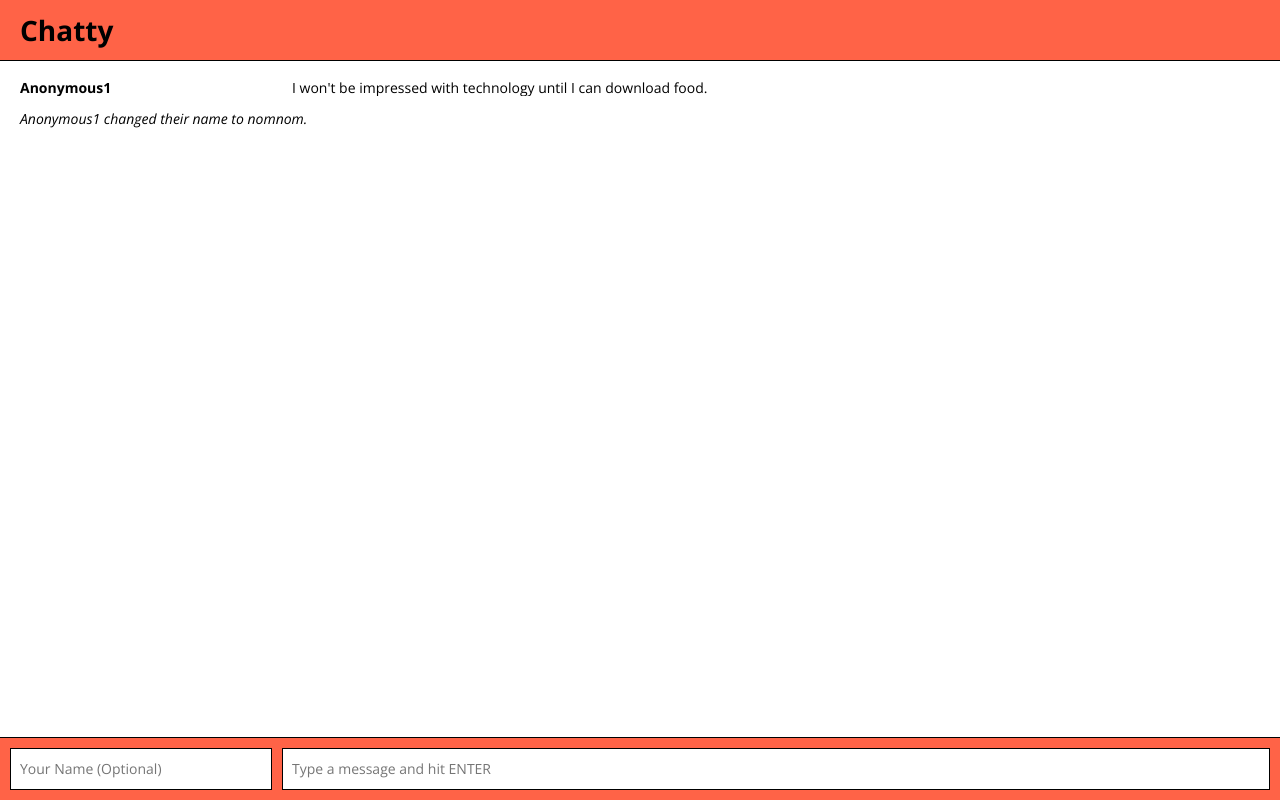
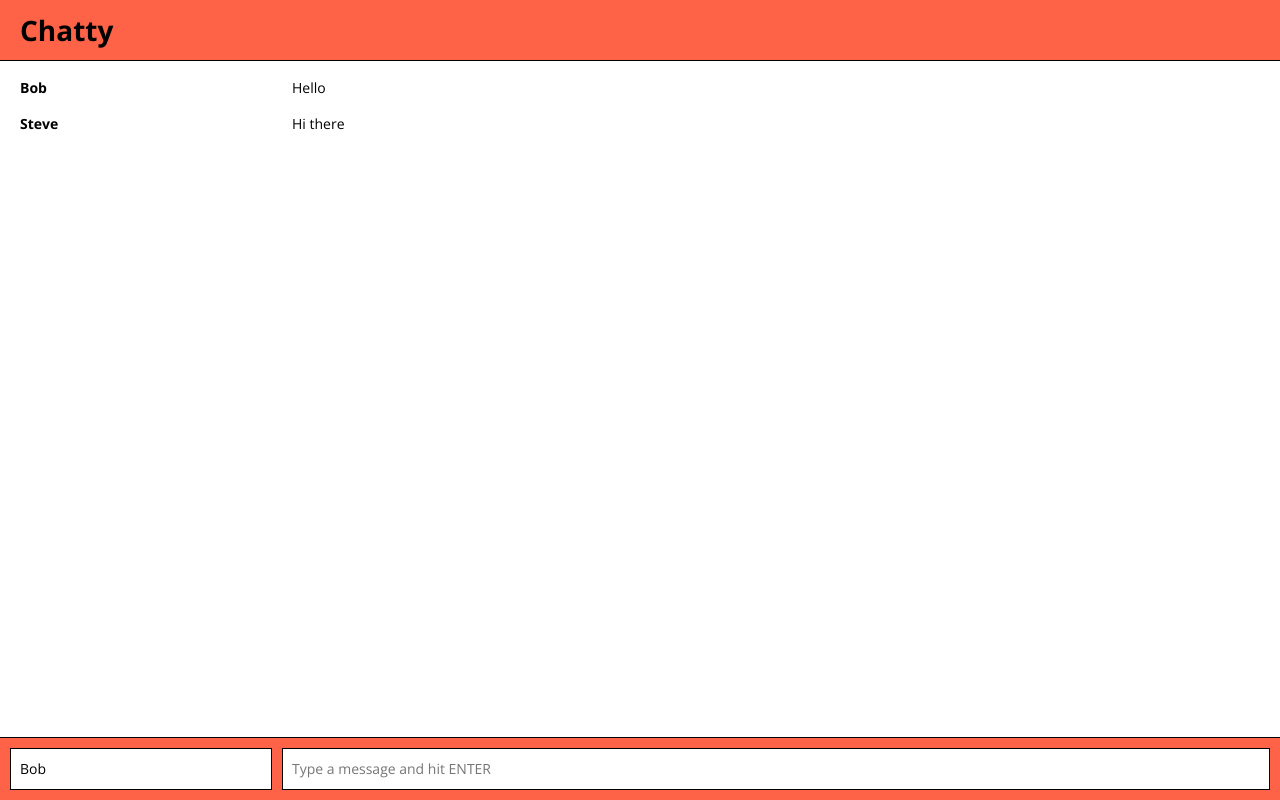
Before and after one commit to RiptideWallace/ChattyApp, a React app: page / in a window 1280 px wide. Built offline with nearby package versions, Linux system fonts and the light colour scheme.

Commit message:
dummy code from App.jsx now renders on the chatty app, along with the current username and unique key

```diff
--- a/src/App.jsx
+++ b/src/App.jsx
@@ -3,16 +3,37 @@
 import Navbar from './Navbar.jsx';
 import ChatBar from './ChatBar.jsx';
 import MessageList from './MessageList.jsx';
-import Message from './Message.jsx';
 
 class App extends Component {
+
+  constructor(props) {
+    super(props);
+    this.state = {
+      currentUser: {name: "Bob"},
+      messages: [
+        {
+          id: 1,
+          username: "Bob",
+          content: "Hello"
+        },
+        {
+          id: 2,
+          username: "Steve",
+          content: "Hi there"
+        }
+      ]
+    };
+  }
+  componentDidMount(){
+
+  }
+
   render() {
     return (
       <div>
         <Navbar/>
-        <Message/>
-        <MessageList/>
-        <ChatBar/>
+        <MessageList messages = {this.state.messages}/>
+        <ChatBar currentUser = {this.state.currentUser}/>
       </div>
     );
   }
--- a/src/ChatBar.jsx
+++ b/src/ChatBar.jsx
@@ -1,11 +1,13 @@
 import React, {Component} from 'react';
 
 class ChatBar extends Component {
-
+   constructor() {
+    super();
+  }
   render() {
     return (
       <footer className="chatbar">
-        <input className="chatbar-username" placeholder="Your Name (Optional)" />
+        <input className="chatbar-username" defaultValue={this.props.currentUser.name} />
         <input className="chatbar-message" placeholder="Type a message and hit ENTER"/>
       </footer>
     )
--- a/src/Message.jsx
+++ b/src/Message.jsx
@@ -5,8 +5,8 @@
   render() {
     return (
      <div className="message">
-      <span className="message-username">Anonymous1</span>
-      <span className="message-content">I won't be impressed with technology until I can download food.</span>
+      <span className="message-username">{this.props.msg.username}</span>
+      <span className="message-content">{this.props.msg.content}</span>
     </div>
     )
   }
--- a/src/MessageList.jsx
+++ b/src/MessageList.jsx
@@ -1,13 +1,20 @@
 import React, {Component} from 'react';
+import Message from './Message.jsx';
 
 class MessageList extends Component {
+
+  constructor(props) {
+    super(props);
+  }
 
   render() {
     return (
       <main className="messages">
-        <div className="message system">
-        Anonymous1 changed their name to nomnom.
-        </div>
+
+        {this.props.messages.map( (message) =>
+          <Message key={message.id} msg={message}/>
+        )}
+
       </main>
     )
   }
```
